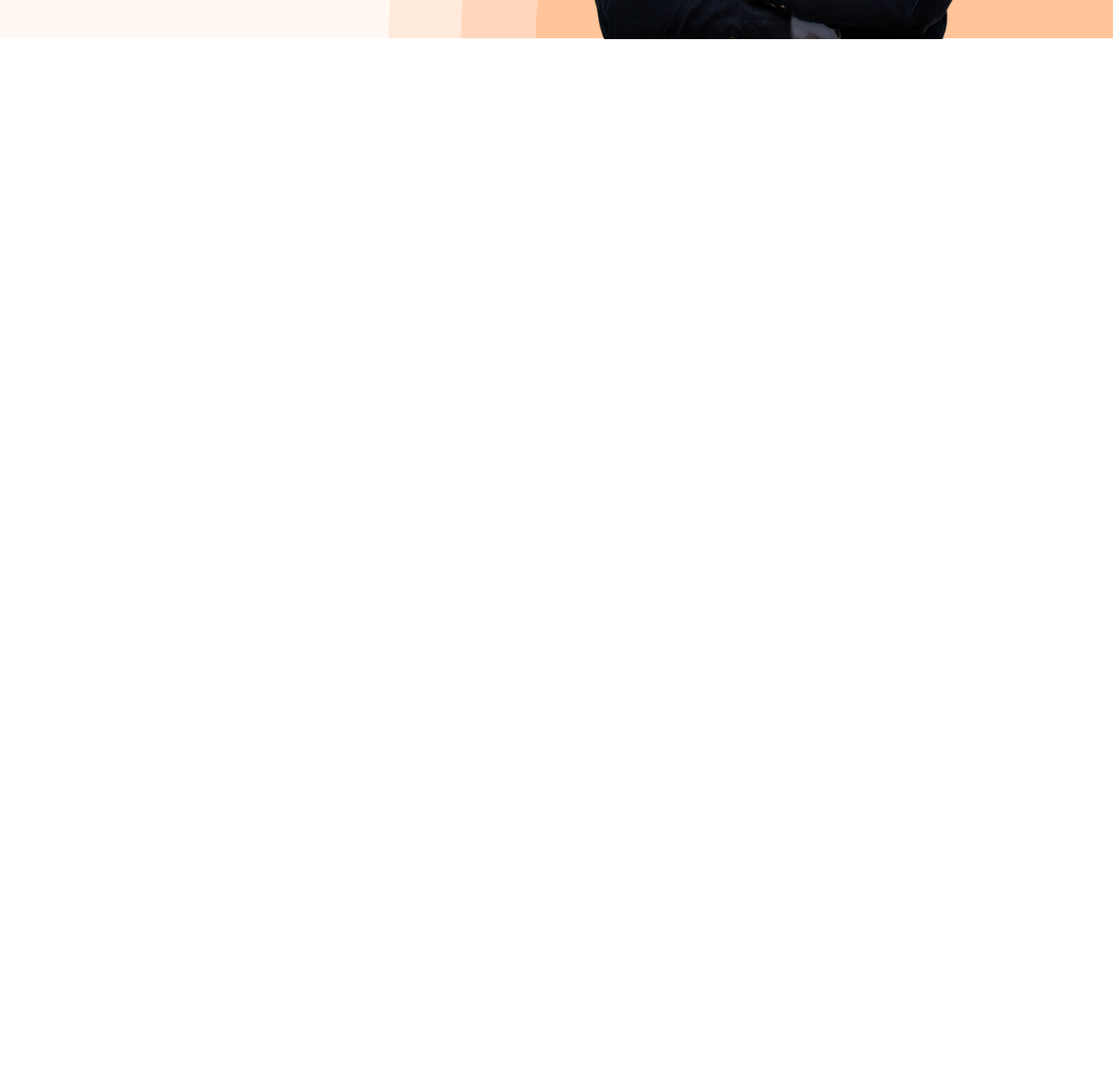
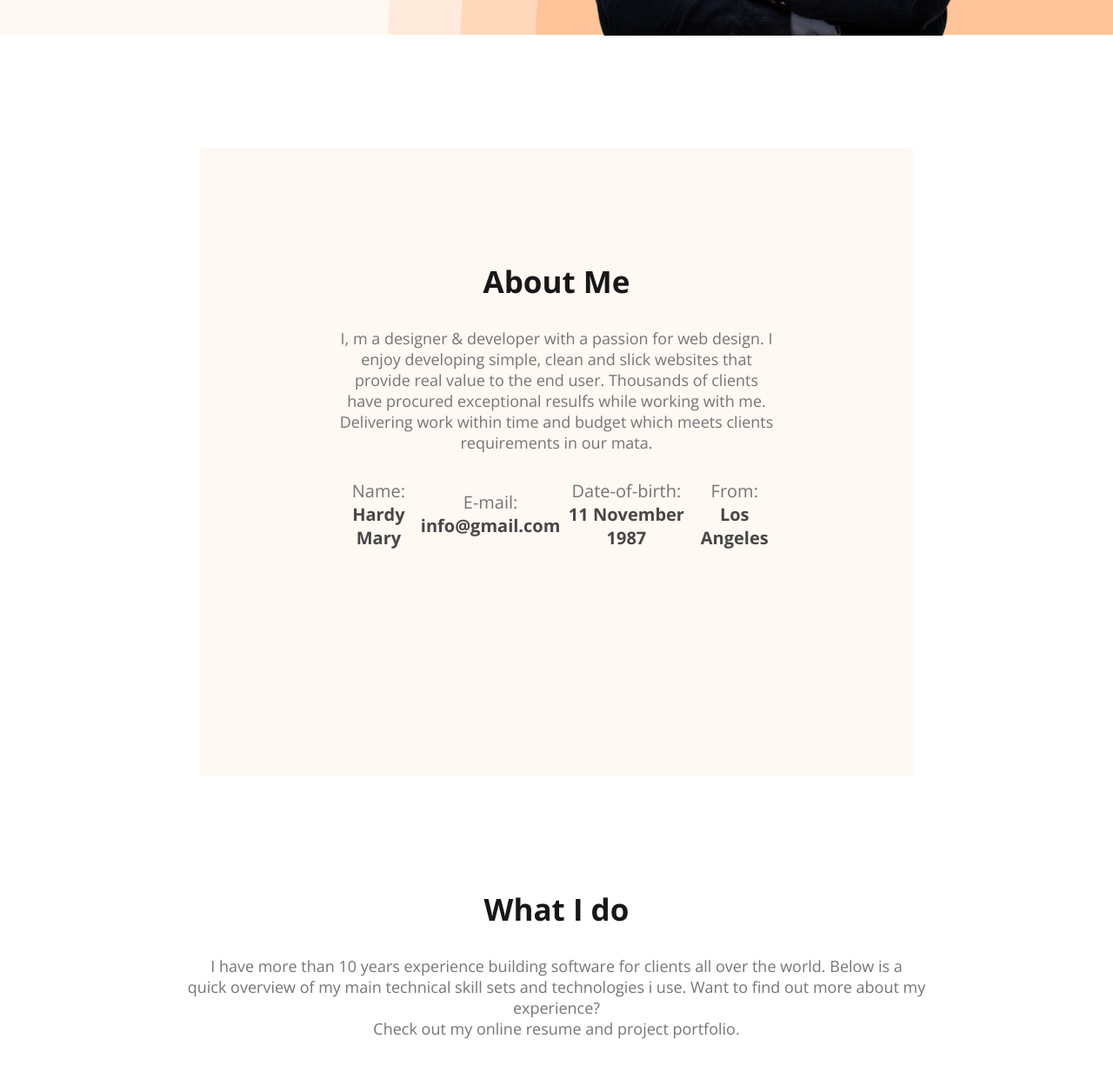
Before and after one commit to sudoHelal/Development-portfolio-Mary, a plain HTML site: page index.html in a window 1280 px wide. Shown: the part 749-1982 px from the top of the page at 87% size. Before the commit the page ends 800 px from the top, so only its background shows below. Drawn offline with nearby package versions, Linux system fonts and the light colour scheme.

Commit message:
finished About me & What i do section

```diff
--- a/Assetes/style.css
+++ b/Assetes/style.css
@@ -4,95 +4,85 @@
   margin: 0;
 }
 body {
-    font-family: "Open Sans";
+  font-family: "Open Sans";
 }
-header{
+header {
   background-color: rgb(255, 248, 243);
   background-image: url("../Assetes/images/developer.png");
   background-repeat: no-repeat;
   background-position: left;
   background-image: url("../Assetes/images/header_bg.png");
   background-repeat: no-repeat;
-  background-position:right bottom;
-
+  background-position: right bottom;
 }
 
 /* Navbar styles */
 .nav-container {
-  border: 2px solid red;
   display: flex;
   justify-content: space-around;
   align-items: center;
   padding-top: 50px;
   padding-bottom: 50px;
-
 }
-.nav-title{
+.nav-title {
   font-size: 45px;
   font-family: "Open Sans";
   font-weight: 800;
 }
-.nav-container ul{
-
+.nav-container ul {
   display: flex;
   align-items: center;
-
 }
-.nav-container ul li{
+.nav-container ul li {
   margin-right: 20px;
   list-style: none;
-
 }
-.nav-container ul li a{
+.nav-container ul li a {
   text-decoration: none;
   font-size: 20px;
   font-weight: 400;
   color: rgb(71, 71, 71);
 }
-.btn-hire-me{
+.btn-hire-me {
   padding: 18px 35px;
   border-radius: 5px;
   color: white;
   background: rgb(253, 110, 10);
   border: none;
   font-size: 20px;
-
 }
-.banner{
+.banner {
   padding: 50px 140px 0px 330px;
   display: flex;
   align-items: center;
   justify-content: space-between;
-
 }
-.banner-text{
+.banner-text {
   max-width: 500px;
 }
-.banner-intro{
+.banner-intro {
   color: rgb(71, 71, 71);
   font-size: 45px;
   font-weight: 600;
-
 }
-.banner-title{
+.banner-title {
   color: rgb(24, 24, 24);
   font-size: 85px;
   font-weight: 700;
-
 }
-.banner-description{
+.banner-description {
   color: rgb(117, 117, 117);
   font-size: 18px;
   font-weight: 400;
 }
-.btn-download{
+.btn-download {
   padding: 19px 17px 18px 17px;
   background: rgb(253, 110, 10);
   border-radius: 5px;
   border: 0px;
   font-size: 20px;
 }
-.btn-contact{
+.btn-contact {
   padding: 19px 17px 18px 17px;
   background: transparent;
   border-radius: 5px;
@@ -100,16 +90,53 @@ header{
   font-size: 20px;
   margin-left: 5px;
 }
-.btn-download-contact{
+.btn-download-contact {
   margin-top: 10px;
 }
-.banner-pic{
+.banner-pic {
   width: 500px;
   margin-bottom: -6px;
 }
-
-
-
+/* About section styles */
+.about {
+  max-width: 1140px;
+  background: rgb(255, 248, 243);
+  padding: 130px 157px;
+  margin: 130px 230px;
+  text-align: center;
+}
+.section-title {
+  color: rgb(24, 24, 24);
+  font-size: 35px;
+  font-weight: 700;
+  margin-bottom: 30px;
+}
+.section-description {
+  color: rgb(117, 117, 117);
+  font-size: 18px;
+  font-weight: 400;
+}
+.personal-info {
+  display: flex;
+  justify-content: space-between;
+  align-items: center;
+  padding-top: 30px;
+  padding-bottom: 130px;
+}
+.personal-info p {
+  color: rgb(117, 117, 117);
+  font-size: 20px;
+  font-weight: 400;
+}
+.personal-info h5 {
+  color: rgb(71, 71, 71);
+  font-size: 20px;
+  font-weight: 700;
+}
+.what-I-do{
+  text-align: center;
+  margin: 130px 210px;
+}
 
 
 
@@ -124,17 +151,16 @@ header{
 
 /* Responsive Styles for Mobile */
 
-@media  (max-width: 576px){
-  .nav-container{
+@media (max-width: 576px) {
+  .nav-container {
     flex-direction: column;
   }
-  .nav-container ul{
+  .nav-container ul {
     flex-direction: column;
   }
-  .btn-hire-me{
+  .btn-hire-me {
     padding: 10px 15px;
     font-size: 14px;
     margin-top: 11px;
-
   }
 }
--- a/index.html
+++ b/index.html
@@ -10,7 +10,9 @@
   <body>
     <header>
       <nav class="nav-container">
-        <h3 class="nav-title">Ma<span style="color: rgb(253, 110, 10);">r</span>y</h3>
+        <h3 class="nav-title">
+          Ma<span style="color: rgb(253, 110, 10)">r</span>y
+        </h3>
         <ul>
           <li><a href="#">Portfolio</a></li>
           <li><a href="#">Blog</a></li>
@@ -23,23 +25,72 @@
           <p class="banner-intro">Hi I am</p>
           <h1 class="banner-title">Mary Hardy</h1>
           <p class="banner-description">
-            Lorem ipsum dolor sit amet consectetur adipisicing elit.<br> Nemo nisi
-            est perferendis aut facilis ipsam dignissimos quia <br> repellendus vero
-            neque.
+            Lorem ipsum dolor sit amet consectetur adipisicing elit.<br />
+            Nemo nisi est perferendis aut facilis ipsam dignissimos quia <br />
+            repellendus vero neque.
           </p>
           <div class="btn-download-contact">
-            <button class="btn-download"><i class="fa-solid fa-download"></i> Download</button>
-            <button class="btn-contact"><i class="fa-solid fa-phone-flip"></i> Contact</button>
+            <button class="btn-download">
+              <i class="fa-solid fa-download"></i> Download
+            </button>
+            <button class="btn-contact">
+              <i class="fa-solid fa-phone-flip"></i> Contact
+            </button>
           </div>
         </div>
 
         <div class="banner-img">
-          <img class="banner-pic" src="/Assetes/images/hardy.png" alt="">
+          <img class="banner-pic" src="/Assetes/images/hardy.png" alt="" />
         </div>
       </div>
     </header>
-    <main></main>
+    <main>
+      <section class="about">
+        <h3 class="section-title">About Me</h3>
+        <p class="section-description">
+          I, m a designer & developer with a passion for web design. I enjoy
+          developing simple, clean and slick websites that provide real value to
+          the end user. Thousands of clients have procured exceptional resulfs
+          while working with me. Delivering work within time and budget which
+          meets clients requirements in our mata.
+        </p>
+        <div class="personal-info">
+          <div class="name">
+            <p>Name:</p>
+            <h5>Hardy Mary</h5>
+          </div>
+          <div class="e-mail">
+            <p>E-mail:</p>
+            <h5>info@gmail.com</h5>
+          </div>
+
+          <div class="Dath-of-birth">
+            <p>Date-of-birth:</p>
+            <h5>11 November 1987</h5>
+          </div>
+          <div class="from">
+            <p>From:</p>
+            <h5>Los Angeles</h5>
+          </div>
+        </div>
+      </section>
+      <section class="what-I-do">
+        <h3 class="section-title">What I do</h3>
+        <p class="section-description">
+          I have more than 10 years experience building software for clients all
+          over the world. Below is a <br />
+          quick overview of my main technical skill sets and technologies i use.
+          Want to find out more about my experience? <br />
+          Check out my online resume and project portfolio.
+        </p>
+      </section>
+
+
+    </main>
     <footer></footer>
-    <script src="https://kit.fontawesome.com/99bcf6575b.js" crossorigin="anonymous"></script>
+    <script
+      src="https://kit.fontawesome.com/99bcf6575b.js"
+      crossorigin="anonymous"
+    ></script>
   </body>
 </html>
```
